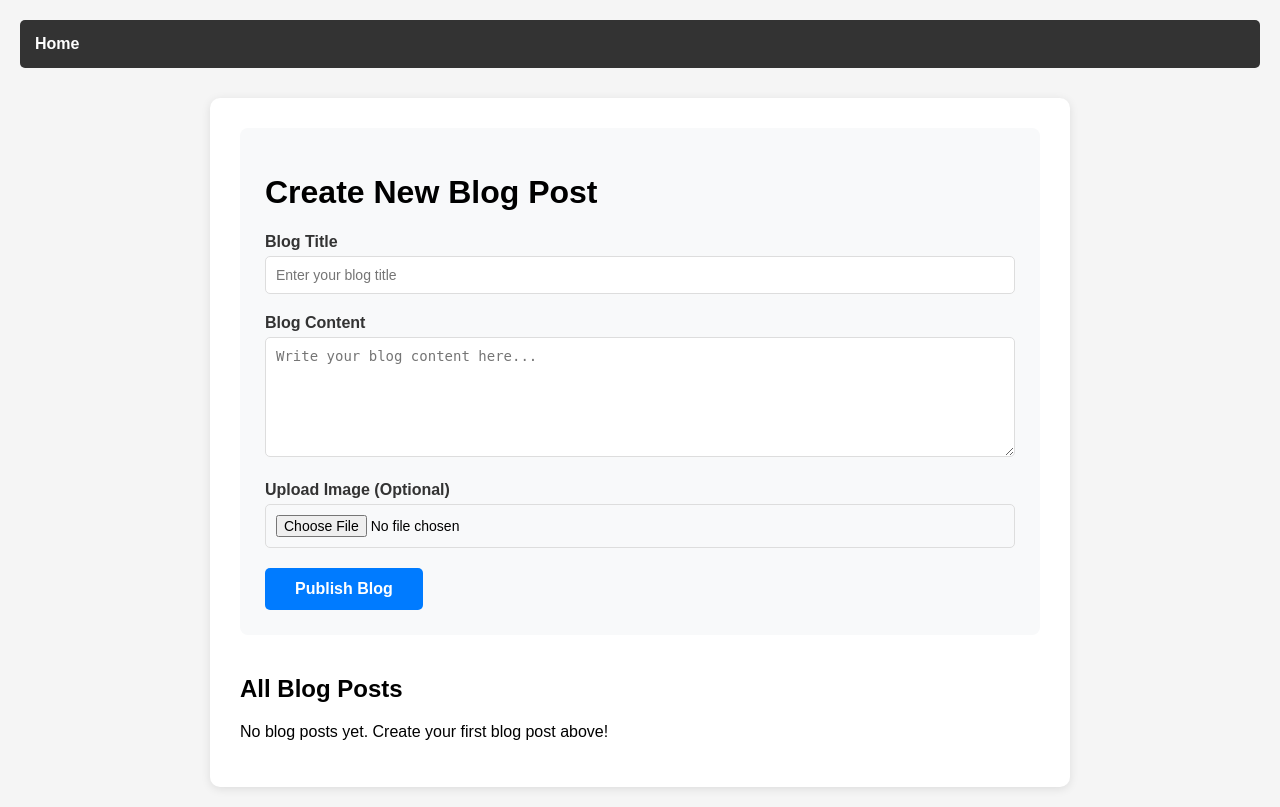
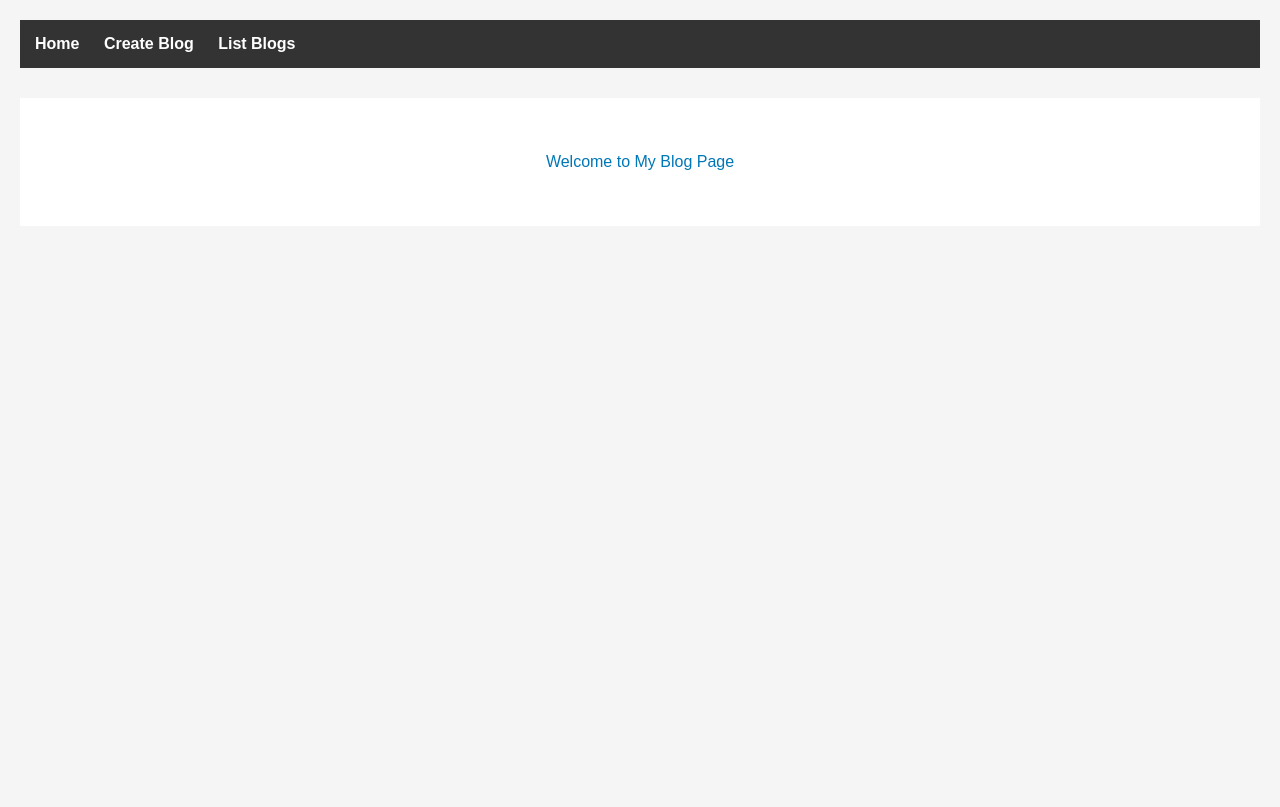
Before and after one commit to RishabhDhawad/BlogPost, a Flask app: page / in a window 1280 px wide. After the commit the page ends 170 px from the top, so only its background shows below. Run offline with Flask 3, Linux system fonts and the light colour scheme.

Commit message:
Update: created navbar and seperete file for everything

```diff
--- a/app.py
+++ b/app.py
@@ -22,8 +22,12 @@ os.makedirs(app.config['UPLOAD_FOLDER'], exist_ok=True)
 # Initialize DB
 db = SQLAlchemy(app)
 
-def allowed_file(filename):
-    return '.' in filename and filename.rsplit('.', 1)[1].lower() in ALLOWED_EXTENSIONS
+# Create tables in the database
+with app.app_context():
+    db.create_all()
+
+# def allowed_file(filename):
+#     return '.' in filename and filename.rsplit('.', 1)[1].lower() in ALLOWED_EXTENSIONS
 
 # Model
 class Blog(db.Model):
@@ -40,15 +44,25 @@ class Blog(db.Model):
 
 # Homepage - list of blogs and create form
 @app.route('/')
-def index():
+def home():
     blogs = Blog.query.order_by(Blog.created_date.desc()).all()
-    return render_template('index.html', blogs=blogs)
+    return render_template('home.html', blogs=blogs)
 
 # Detail page - shows a specific blog post
 @app.route('/blog/<int:id>')
 def detail(id):
     blog = Blog.query.get_or_404(id)
     return render_template('detail.html', blog=blog)
+
+@app.route('/create')
+def create():
+    blogs = Blog.query.order_by(Blog.created_date.desc()).all()
+    return render_template('createblog.html', blog=blogs)
+
+@app.route('/listblogs')
+def listblogs():
+    # blogs = Blog.query.all()
+    return render_template('listblogs.html')
 
 # Handle form submission
 @app.route('/submit', methods=['POST'])
@@ -58,7 +72,7 @@ def submit():
 
     if not title or not body:
         flash('Title and body are required')
-        return redirect(url_for('index'))
+        return redirect(url_for('home'))
 
     file = request.files.get('file')
     image_filename = None
@@ -66,13 +80,14 @@ def submit():
     # Handle file upload
     if file and file.filename:
         filename = secure_filename(file.filename)
-        if filename and allowed_file(filename):
+        # if filename and allowed_file(filename):
+        if filename:
             file_path = os.path.join(app.config['UPLOAD_FOLDER'], filename)
             file.save(file_path)
             image_filename = filename
         elif filename:
             flash('File type not allowed')
-            return redirect(url_for('index'))
+            return redirect(url_for('home'))
 
     # Save blog to database
     new_blog = Blog(
--- a/templates/base.html
+++ b/templates/base.html
@@ -16,7 +16,6 @@
             background-color: #333;
             padding: 15px;
             margin-bottom: 30px;
-            border-radius: 5px;
         }
 
         nav a {
@@ -31,42 +30,29 @@
         }
 
         .container {
-            max-width: 800px;
             margin: 0 auto;
             background: white;
             padding: 30px;
-            border-radius: 10px;
-            box-shadow: 0 2px 10px rgba(0,0,0,0.1);
         }
 
-        .flash-messages {
-            margin-bottom: 20px;
-        }
-
-        .flash-message {
-            padding: 10px;
-            margin-bottom: 10px;
-            border-radius: 5px;
-            background-color: #d4edda;
-            color: #155724;
-            border: 1px solid #c3e6cb;
-        }
     </style>
 </head>
 <body>
     <nav>
-        <a href="{{ url_for('index') }}">Home</a>
+        <a href="{{ url_for('home') }}">Home</a>
+        <a href="{{ url_for('create') }}">Create Blog</a>
+        <a href="{{ url_for('listblogs') }}">List Blogs</a>
     </nav>
 
     <div class="container">
         <!-- Flash messages -->
         {% with messages = get_flashed_messages() %}
             {% if messages %}
-                <div class="flash-messages">
-                    {% for message in messages %}
-                        <div class="flash-message">{{ message }}</div>
-                    {% endfor %}
-                </div>
+<!--                <div class="flash-messages">-->
+<!--                    {% for message in messages %}-->
+<!--                        <div class="flash-message">{{ message }}</div>-->
+<!--                    {% endfor %}-->
+<!--                </div>-->
             {% endif %}
         {% endwith %}
 
--- /dev/null
+++ b/templates/home.html
@@ -0,0 +1,70 @@
+{% extends "base.html" %}
+
+{% block title %}Home - Flask Blog{% endblock %}
+
+{% block content %}
+<style>
+
+    .form-group {
+        margin-bottom: 20px;
+    }
+
+    label {
+        display: block;
+        margin-bottom: 5px;
+        font-weight: bold;
+        color: #333;
+    }
+
+    input[type="text"],
+    textarea,
+    input[type="file"] {
+        width: 100%;
+        padding: 10px;
+        border: 1px solid #ddd;
+        box-sizing: border-box;
+    }
+
+    textarea {
+        resize: vertical;
+        min-height: 100px;
+    }
+
+    .submit-btn {
+        background-color: #007bff;
+        color: white;
+        padding: 12px 30px;
+        border: none;
+        font-weight: bold;
+    }
+
+    .blog-list {
+        margin-top: 40px;
+    }
+
+    .blog-item {
+        background: white;
+        border: 1px solid #eee;
+        padding: 10px;
+    }
+
+    .blog-date {
+        color: #666;
+        font-size: 12px;
+        margin-top: 10px;
+    }
+
+    .welcome-message {
+        margin: 10px;
+        padding: 15px;
+        /* background-color: #e9f5ff; */
+        color: #0077b6;
+        text-align: center;
+        border-radius: 8px;
+    }
+</style>
+
+<div class="welcome-message">
+      Welcome to My Blog Page
+</div>
+{% endblock %}
```
Also changed, not shown: templates/createblog.html (renamed from templates/index.html, +20 -52 lines), templates/detail.html (+4 -27 lines), templates/listblogs.html (added, +97 -0 lines), templates/success.html (+24 -23 lines).
